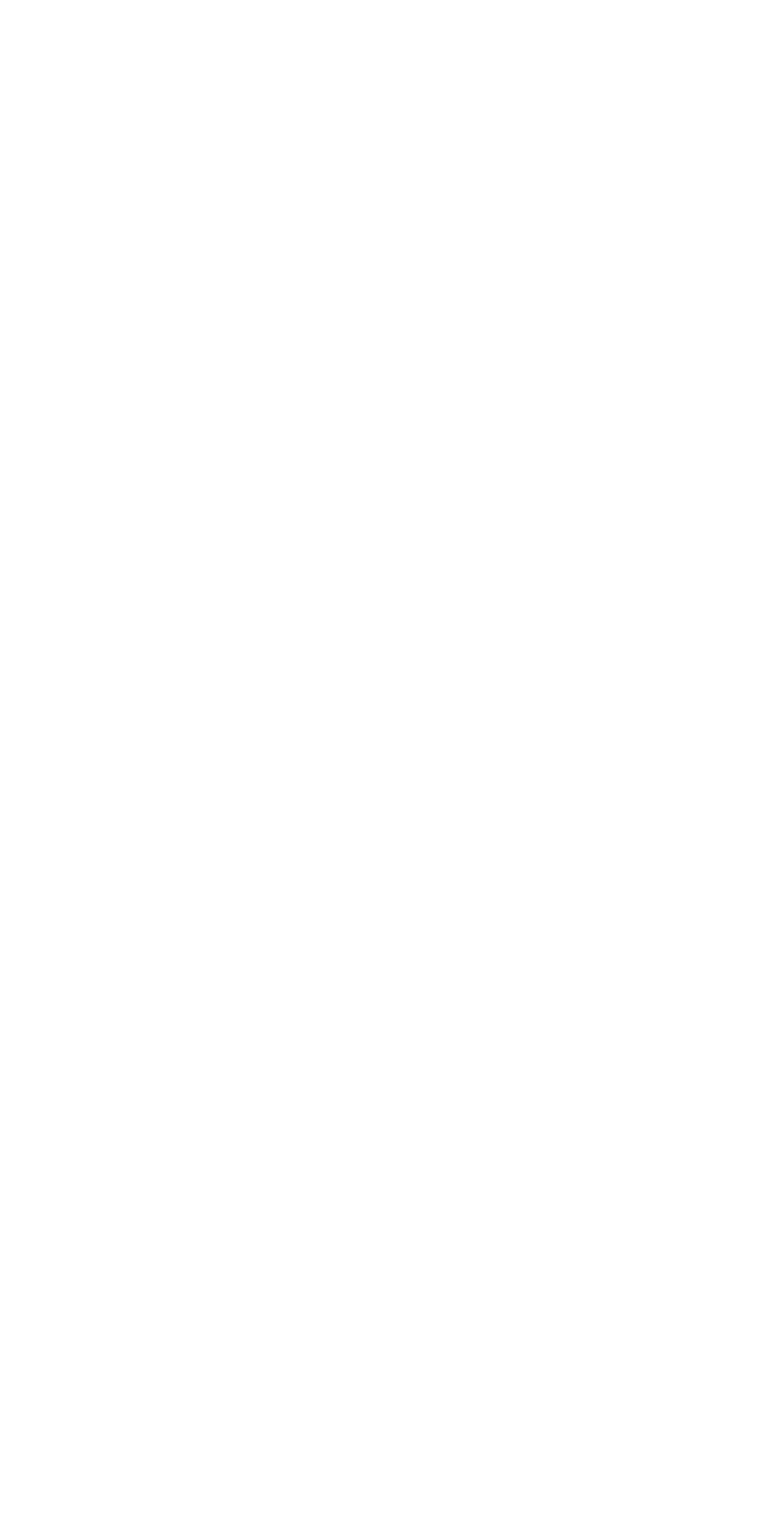
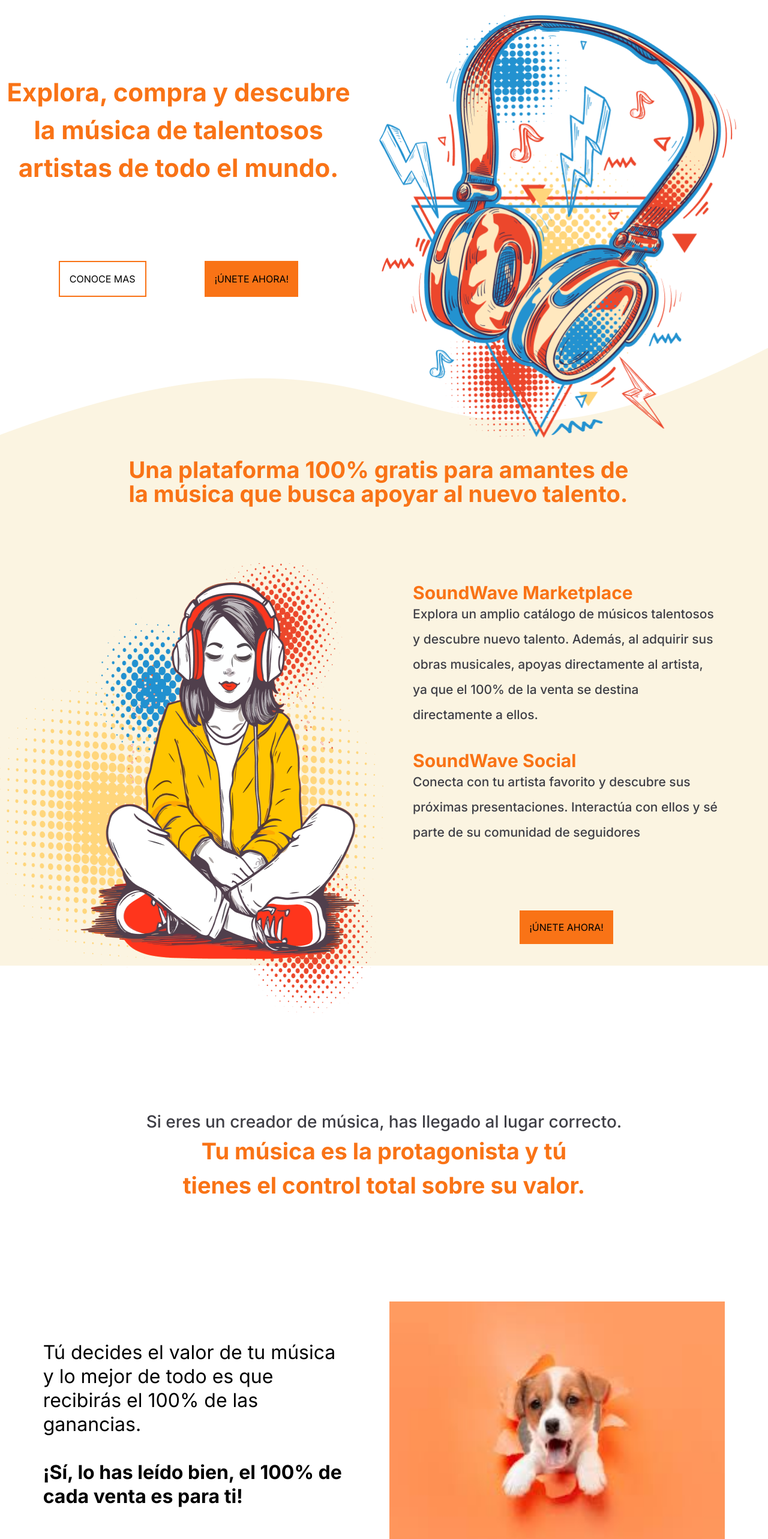
Before and after one commit to riujun/Sound, a Next.js app in the folder apps/client/: page / in a window 1280 px wide. Shown: the part 120-2686 px from the top of the page at 60% size. Before the commit the page ends 800 px from the top, so only its background shows below. Built offline with nearby package versions, Linux system fonts and the light colour scheme.

Commit message:
feat: :zap: me falta unos detalles y el responsive

```diff
--- /dev/null
+++ b/apps/client/src/app/Components/desk/Buttons/landing/Button_dos.tsx
@@ -0,0 +1,10 @@
+/* eslint-disable prettier/prettier */
+// eslint-disable-next-line prettier/prettier
+import React, { type ReactNode } from 'react';
+interface ButtonInicioProps {
+  children: ReactNode;
+}
+
+export function ButtonDos({ children }: ButtonInicioProps) {
+  return <button className="bg-orange-500 p-[16px] hover:bg-orange-400">{children}</button>;
+}
--- /dev/null
+++ b/apps/client/src/app/Components/desk/Buttons/landing/Button_uno.tsx
@@ -0,0 +1,10 @@
+/* eslint-disable prettier/prettier */
+// eslint-disable-next-line prettier/prettier
+import React, { type ReactNode } from 'react';
+interface ButtonInicioProps {
+  children: ReactNode;
+}
+
+export function ButtonUno({ children }: ButtonInicioProps) {
+  return <button className="border-[2px] border-orange-500 p-[16px]">{children}</button>;
+}
--- a/apps/client/src/app/Components/Buttons/seccion/Button_Create.tsx
+++ b/apps/client/src/app/Components/desk/Buttons/seccion/Button_Create.tsx
@@ -1,3 +1,5 @@
+/* eslint-disable prettier/prettier */
+// eslint-disable-next-line prettier/prettier
 import React, { type ReactNode } from 'react';
 
 interface ButtonInicioProps {
--- a/apps/client/src/app/Components/Buttons/seccion/button_Inicio.tsx
+++ b/apps/client/src/app/Components/desk/Buttons/seccion/button_Inicio.tsx
@@ -1,5 +1,6 @@
+/* eslint-disable prettier/prettier */
+// eslint-disable-next-line prettier/prettier
 import React, { type ReactNode } from 'react';
-
 interface ButtonInicioProps {
   children: ReactNode;
 }
--- a/apps/client/src/app/Components/header/Header.tsx
+++ b/apps/client/src/app/Components/header/Header.tsx
@@ -1,9 +1,11 @@
+/* eslint-disable prettier/prettier */
+// eslint-disable-next-line prettier/prettier
 import Image from 'next/image';
 
 import logo from '@/app/assets/landingpage/soundwave.png';
 
-import { ButtonCreate } from '../Buttons/seccion/Button_Create';
-import { ButtonInicio } from '../Buttons/seccion/button_Inicio';
+import { ButtonCreate } from '../desk/Buttons/seccion/Button_Create';
+import { ButtonInicio } from '../desk/Buttons/seccion/button_Inicio';
 export default function Header() {
   return (
     <div>
--- /dev/null
+++ b/apps/client/src/app/Pages/Landing.tsx
@@ -0,0 +1,164 @@
+/* eslint-disable prettier/prettier */
+// eslint-disable-next-line prettier/prettier
+import Image from 'next/image';
+
+import Audifonos from '@/app/assets/landingpage/audifonos.png';
+import Mujer from '@/app/assets/landingpage/mujer.png';
+import ola from '@/app/assets/landingpage/ola.png';
+import perrito from '@/app/assets/landingpage/p.jpg';
+import { ButtonDos } from '@/app/Components/desk/Buttons/landing/Button_dos';
+import { ButtonUno } from '@/app/Components/desk/Buttons/landing/Button_uno';
+import Header from '@/app/Components/header/Header';
+export default function Landing() {
+  return (
+    <div>
+      <Header />
+      <section className="gab-10 width-[100%] flex">
+        <section className="flex flex-col justify-evenly">
+          <h2 className="w-[595px]  text-center text-[42px] font-bold text-orange-500">
+            Explora, compra y descubre la música de talentosos artistas de todo el mundo.
+          </h2>
+          <div className="flex w-full justify-evenly pb-36">
+            <ButtonUno>CONOCE MAS</ButtonUno>
+            <ButtonDos>¡ÚNETE AHORA!</ButtonDos>
+          </div>
+        </section>
+        <div className=" z-10 h-[765.35px] w-[680.32px]">
+          <Image src={Audifonos} alt="audifonos" />
+        </div>
+      </section>
+      <section className="flex flex-col items-center justify-center pb-40">
+        <h3 className="z-10 w-[851px] text-[38px] font-bold leading-10 text-orange-500">
+          Una plataforma 100% gratis para amantes de la música que busca apoyar al nuevo talento.
+        </h3>
+        <section className="flex">
+          <div className="z-10">
+            <Image className="mt-24 h-[750px] w-[864px]" src={Mujer} alt="Mujer" />
+          </div>
+          <div className="flex flex-col justify-evenly pr-20">
+            <div className="Group2 relative z-10 h-[165px] w-[512px]">
+              <h4 className="absolute left-0 top-0 w-[490.42px] text-[30px] font-bold leading-loose text-orange-500">
+                SoundWave Marketplace
+              </h4>
+              <p className="absolute left-0 top-[45px] w-[512px] text-[21px] font-medium leading-loose text-zinc-700">
+                Explora un amplio catálogo de músicos talentosos y descubre nuevo talento. Además,
+                al adquirir sus obras musicales, apoyas directamente al artista, ya que el 100% de
+                la venta se destina directamente a ellos.
+              </p>
+            </div>
+            <div className="Group2 relative z-10 h-[165px] w-[512px]">
+              <h4 className="absolute left-0 top-0 w-[490.42px] text-[30px] font-bold leading-loose text-orange-500">
+                SoundWave Social
+              </h4>
+              <p className="absolute left-0 top-[45px] w-[512px] text-[21px] font-medium leading-loose text-zinc-700">
+                Conecta con tu artista favorito y descubre sus próximas presentaciones. Interactúa
+                con ellos y sé parte de su comunidad de seguidores
+              </p>
+            </div>
+            <div className="z-10 flex justify-center">
+              <ButtonDos>¡ÚNETE AHORA!</ButtonDos>
+            </div>
+          </div>
+        </section>
+        <div className="absolute top-[700px] z-0">
+          <Image className="h-[1030px] w-[1440px]" src={ola} alt="ola" />
+        </div>
+      </section>
+      <div className="flex  flex-col  items-center justify-center">
+        <h5 className="w-[1104px] text-center text-[28px] font-medium text-zinc-700">
+          Si eres un creador de música, has llegado al lugar correcto.
+        </h5>
+        <h2 className="w-[711px] text-center text-[38px] font-bold text-orange-500">
+          Tu música es la protagonista y tú tienes el control total sobre su valor.
+        </h2>
+      </div>
+      <section className="ite flex h-[740px] items-center justify-evenly">
+        <div>
+          <div className="w-[506px]">
+            <span className="text-[32px] font-normal leading-10 text-black">
+              Tú decides el valor de tu música y lo mejor de todo es que recibirás el 100% de las
+              ganancias.
+              <br />
+              <br />
+            </span>
+            <span className="text-[32px] font-bold leading-10 text-black">
+              ¡Sí, lo has leído bien, el 100% de cada venta es para ti!
+            </span>
+          </div>
+        </div>
+        <Image className="h-[410px] w-[559px]" src={perrito} alt="perrito" />
+      </section>
+      <div className="mb-20 text-center">
+        <ButtonDos>¡ÚNETE AHORA!</ButtonDos>
+      </div>
+      <div className="Rectangle2 flex h-[740px] items-center justify-center  bg-yellow-50">
+        <section className="ite flex items-center justify-evenly gap-20">
+          <Image className="h-[410px] w-[559px]" src={perrito} alt="perrito" />
+          <div>
+            <div className=" flex w-[643px]  flex-col justify-evenly gap-2">
+              <span className="text-[32px] font-bold leading-10 text-orange-500">
+                SoundWave Marketplace
+                <br />
+              </span>
+              <span className="m text-[26px] font-normal leading-10 text-zinc-700">
+                Comparte tu talento con el mundo y obtén el 100% de las ganancias sin cargos ocultos
+                ni comisiones abusivas. Valora tu música y benefíciate directamente de tu esfuerzo.
+              </span>
+              <div className="pt-20 text-start">
+                <ButtonDos>¡ÚNETE AHORA!</ButtonDos>
+              </div>
+            </div>
+          </div>
+        </section>
+      </div>
+      <section className="flex h-[740px] items-center justify-evenly">
+        <div className="flex flex-col justify-evenly gap-2 ">
+          <div className="SoundwaveSocialElEspacioIdeaDondePuedesPuedeInteractuarDirectamenteConSuAudienciaPromocionarSuMSicaYCompartirInformaciNSobreSusPresentacionesEnVivo w-[575px]">
+            <span className="text-[32px] font-bold leading-10 text-orange-500">
+              SoundWave Social
+              <br />
+            </span>
+            <span className="text-[26px] font-normal leading-10 text-zinc-700">
+              El espacio idea donde puedes puede interactuar directamente con su audiencia,
+              promocionar su música y compartir información sobre sus presentaciones en vivo
+            </span>
+            <span className="text-[26px] font-normal leading-10 text-black">.</span>
+          </div>
+          <div className="pt-10">
+            <ButtonDos>¡ÚNETE AHORA!</ButtonDos>
+          </div>
+        </div>
+        <Image className="h-[410px] w-[559px]" src={perrito} alt="perrito" />
+      </section>
+      <div className="Rectangle2 flex h-[740px] items-center justify-center  bg-yellow-50">
+        <section className="ite flex items-center justify-evenly gap-20">
+          <Image className="h-[410px] w-[559px]" src={perrito} alt="perrito" />
+          <div>
+            <div className=" w-[643px]">
+              <span className="text-[32px] font-bold leading-10 text-orange-500">
+                SoundWave Marketplace
+                <br />
+              </span>
+              <span className="text-[26px] font-normal leading-10 text-zinc-700">
+                Comparte tu talento con el mundo y obtén el 100% de las ganancias sin cargos ocultos
+                ni comisiones abusivas. Valora tu música y benefíciate directamente de tu esfuerzo.
+              </span>
+              <div className="pt-20 text-start">
+                <ButtonDos>¡ÚNETE AHORA!</ButtonDos>
+              </div>
+            </div>
+          </div>
+        </section>
+      </div>
+      <section className="flex h-[809px] flex-col items-center justify-evenly">
+        <h3 className=" w-[755px] text-center text-[38px] font-semibold text-zinc-700">
+          Únete de forma gratuita a SoundWave, la comunidad que te llevará a vivir la experiencia de
+          ser un músico exitoso.
+        </h3>
+        <div className="text-center">
+          <ButtonDos>¡ÚNETE AHORA!</ButtonDos>
+        </div>
+      </section>
+    </div>
+  );
+}
--- a/apps/client/src/app/page.tsx
+++ b/apps/client/src/app/page.tsx
@@ -1,10 +1,12 @@
+/* eslint-disable prettier/prettier */
+// eslint-disable-next-line prettier/prettier
 import React from 'react';
 
-import Header from '@/app/Components/header/Header';
+import Landing from './Pages/Landing';
 export default function Home() {
   return (
     <main className="">
-      <Header />
+      <Landing />
     </main>
   );
 }
```
Also changed, not shown: apps/client/src/app/assets/landingpage/ola.png (added), apps/client/src/app/assets/landingpage/p.jpg (added).
